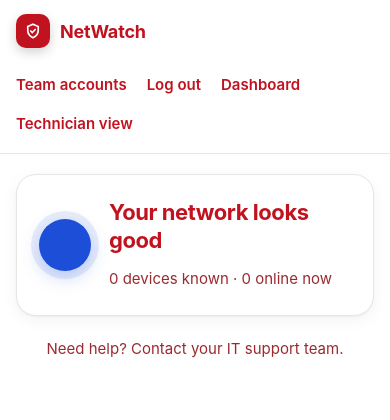
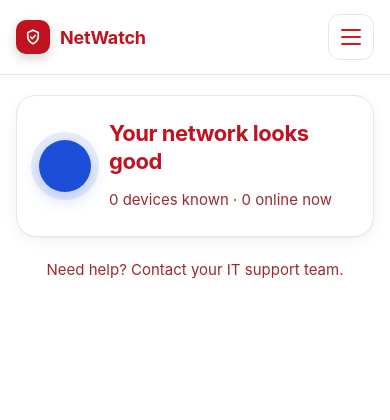
Before and after one commit to manicharan0485/netwatch, a Flask app: page / in a window 390 px wide. Shown: the top 420 px of the page. Run offline with Flask 3, Linux system fonts and the light colour scheme; the visitor is signed in with stand-in values (Sample User, id 1); data comes from the database, SQL or seed files in the repository; data that the repository does not hold is empty.

Commit message:
Hamburger menu for the phone header
On phones the header links (Team accounts, Log out, Dashboard, Technician
view) open from a menu button. Tapping a link or pressing Escape closes it.
Larger screens keep the links inline.

Co-Authored-By: Claude Haiku 5.5 <noreply@anthropic.com>
Claude-Session: https://claude.ai/code/session_01V5fgHX9uyWi3yLsJuJ6erA

```diff
--- a/static/theme.css
+++ b/static/theme.css
@@ -393,3 +393,35 @@ header .link, .link { color: var(--nw-text); font-weight: 600; }
   .light + section, .light + .panel, .panel + section, .panel + .panel, section + section, section + .panel { margin-top: 18px; }
   .help { margin-top: 22px; }
 }
+
+/* ---- Hamburger menu (phones). On larger screens the links stay inline. ---- */
+.burger { display: none; }
+@media (max-width: 720px) {
+  header { position: relative; }
+  .burger {
+    display: inline-flex; flex-direction: column; justify-content: center; gap: 5px;
+    width: 46px; height: 46px; padding: 0; margin-left: auto;
+    background: #ffffff; border: 1px solid var(--nw-line); border-radius: 12px; cursor: pointer;
+  }
+  .burger span { display: block; width: 20px; height: 2px; border-radius: 2px; background: var(--nw-accent); margin: 0 auto; transition: transform .2s ease, opacity .2s ease; }
+  .burger.open span:nth-child(1) { transform: translateY(7px) rotate(45deg); }
+  .burger.open span:nth-child(2) { opacity: 0; }
+  .burger.open span:nth-child(3) { transform: translateY(-7px) rotate(-45deg); }
+  .burger:focus-visible { outline: none; box-shadow: var(--nw-focus); }
+  header .nw-brand { flex: 1 1 auto; }
+  header > .who {
+    display: none;
+    position: absolute; top: 100%; left: 0; right: 0; z-index: 40;
+    flex-direction: column; align-items: stretch; gap: 0;
+    background: #ffffff; border-bottom: 1px solid var(--nw-line);
+    box-shadow: 0 16px 32px rgba(0,0,0,.08);
+    padding: 8px 16px 16px; margin: 0; width: auto;
+  }
+  header > .who.open { display: flex; }
+  header > .who #who { display: block; padding: 12px 0 8px; font-size: 14px; color: var(--nw-muted); border-bottom: 1px solid var(--nw-line); margin-bottom: 4px; }
+  header > .who .link, header > .who a.link { display: block; padding: 14px 0; font-size: 16px; border-bottom: 1px solid var(--nw-line); text-align: left; background: none; width: 100%; }
+  header > .who .sep { display: none; }
+  header > .who .admin-only[style*="display: none"] { display: none !important; }
+  header > .who .link:last-child, header > .who a.link:last-child { border-bottom: 0; }
+  header .who { font-size: 16px; margin-top: 0; }
+}
--- a/templates/home.html
+++ b/templates/home.html
@@ -64,12 +64,13 @@
     </span>
     <strong>NetWatch</strong>
   </div>
-  <div class="who">
+  <button class="burger" id="burger" type="button" aria-label="Open menu" aria-expanded="false" aria-controls="navMenu"><span></span><span></span><span></span></button>
+  <nav class="who" id="navMenu" aria-label="Main menu">
     <span id="who"></span>
     <button class="link admin-only" id="teamBtn">Team accounts</button>
     <button class="link" id="logout">Log out</button>
     <span class="sep" aria-hidden="true">·</span> <a class="link" href="/dashboard" style="text-decoration:none">Dashboard</a> <span class="sep" aria-hidden="true">·</span> <a class="link" href="/advanced" style="text-decoration:none">Technician view</a>
-  </div>
+  </nav>
 </header>
 
 <main>
@@ -217,6 +218,19 @@
 
 <script src="/static/chart.js"></script>
 <script>
+/* Hamburger menu on phones: opens the header links as a panel. */
+(function () {
+  const burger = document.getElementById("burger"), menu = document.getElementById("navMenu");
+  function set(open) {
+    menu.classList.toggle("open", open);
+    burger.classList.toggle("open", open);
+    burger.setAttribute("aria-expanded", String(open));
+    burger.setAttribute("aria-label", open ? "Close menu" : "Open menu");
+  }
+  burger.addEventListener("click", () => set(!menu.classList.contains("open")));
+  menu.addEventListener("click", e => { if (e.target.closest("a, button")) set(false); });
+  document.addEventListener("keydown", e => { if (e.key === "Escape") set(false); });
+})();
 const $ = (s) => document.querySelector(s);
 const esc = (v) => String(v ?? "").replace(/[&<>"']/g, c => ({"&":"&amp;","<":"&lt;",">":"&gt;",'"':"&quot;","'":"&#39;"}[c]));
 const fmtTime = (t) => t ? new Date(t * 1000).toLocaleString() : "";
```
